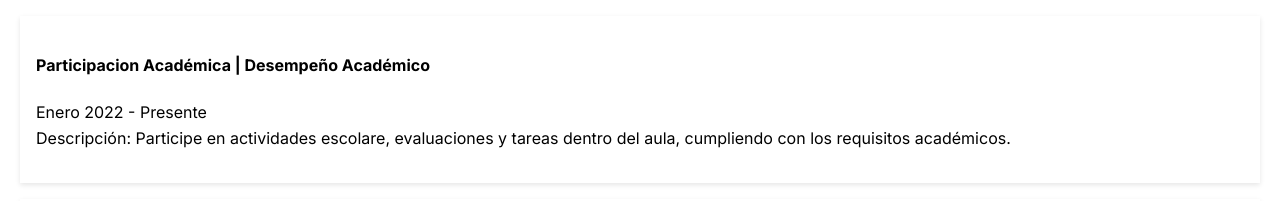
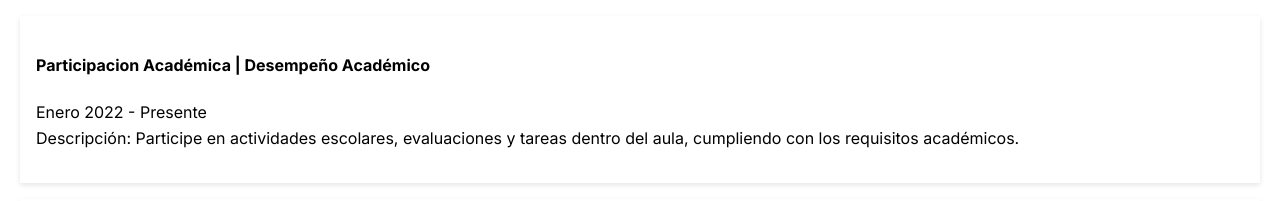
Before and after one commit to FernandaDiaz08/MiLandingpage, a plain HTML site: page index.html in a window 1280 px wide. Shown: the part 1569-1770 px from the top of the page. Drawn offline with Linux system fonts and the light colour scheme.

Commit message:
Update index.html

```diff
--- a/index.html
+++ b/index.html
@@ -56,7 +56,7 @@
             <ul class="list">
                 <li>
                     <h4>Participacion Académica | Desempeño Académico</h4>
-                    <p>Enero 2022 - Presente <br>Descripción:  Participe en actividades escolare, evaluaciones y tareas dentro del aula, cumpliendo con los requisitos académicos.</p>
+                    <p>Enero 2022 - Presente <br>Descripción:  Participe en actividades escolares, evaluaciones y tareas dentro del aula, cumpliendo con los requisitos académicos.</p>
                 </li>
                 <li>
                     <h4>Estudiante de Bachillerato Técnico | Proyectos</h4>
```
